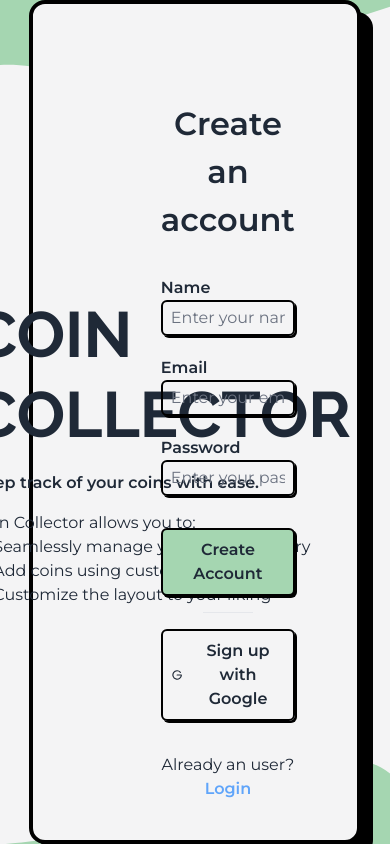
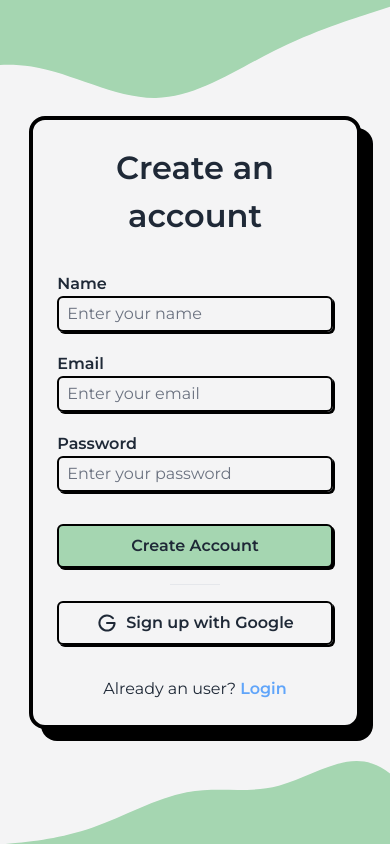
Before and after one commit to Luhmeiy/Coin-Collector, a React (Vite) app in the folder client/: page /register in a window 390 px wide. Built offline with nearby package versions, Linux system fonts and the light colour scheme; no server answers.

Commit message:
Add responsiveness to Register page

```diff
--- a/client/src/pages/Register/index.tsx
+++ b/client/src/pages/Register/index.tsx
@@ -154,7 +154,7 @@ const Register = () => {
 
 	return (
 		<motion.div
-			className="shadow-solid z-10 grid min-h-[65%] w-[85%] grid-cols-2 items-center justify-items-center bg-light-mode p-24 dark:bg-dark-mode"
+			className="shadow-solid z-10 grid min-h-[65%] w-[85%] grid-cols-2 items-center justify-items-center gap-8 bg-light-mode p-12 dark:bg-dark-mode max-tablet:w-[85%] max-tablet:grid-cols-1 max-phone:p-6"
 			initial={{ translateY: window.innerHeight }}
 			animate={{ translateY: 0 }}
 			exit={{ translateY: window.innerHeight }}
@@ -167,8 +167,8 @@ const Register = () => {
 				{error && <FloatingMessage message={error} />}
 			</AnimatePresence>
 
-			<div>
-				<h1 className="mb-4 font-title text-[4rem] font-bold uppercase leading-tight">
+			<div className="max-tablet:hidden">
+				<h1 className="mb-4 font-title text-[4rem] font-bold uppercase leading-tight max-laptop:text-5xl">
 					Coin
 					<br /> Collector
 				</h1>
@@ -184,7 +184,7 @@ const Register = () => {
 				</ul>
 			</div>
 
-			<div className="flex flex-col gap-8">
+			<div className="flex min-w-[300px] flex-col gap-8 max-phone:min-w-full">
 				<h2 className="text-center text-[2rem] font-semibold">
 					Create an account
 				</h2>
```
